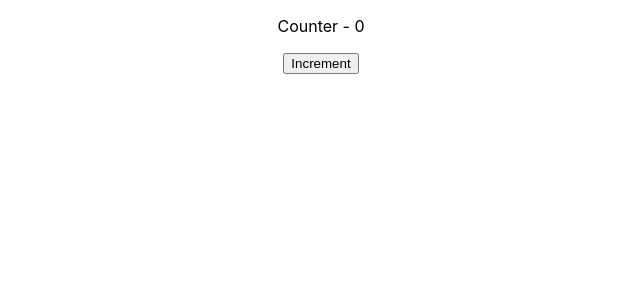
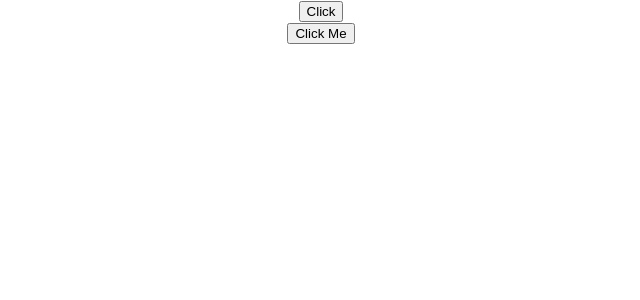
Before and after one commit to mwangangievans/ReactJs, a React (Create React App) app in the folder hello-worlrd/: page / in a window 1280 px wide. Shown: the top 300 px of the page, without its empty margins (319-959 px from the left). Built offline with nearby package versions, Linux system fonts and the light colour scheme.

Commit message:
Event binding in both class and components binding

```diff
--- a/hello-worlrd/src/App.js
+++ b/hello-worlrd/src/App.js
@@ -5,11 +5,15 @@ import Welcome from './Components/Welcome';
 import Hello from './Components/hello';
 import Message from './Components/message';
 import Counter from './Components/Counter';
+import FuctionClick from './Components/FuctionClick'
+import Classclick from './Components/Classclick'
 
 function App() {
   return (
     <div className="App">
-      <Counter/>
+      <FuctionClick/>
+      <Classclick/>
+      {/* <Counter/> */}
             {/* <Message /> */}
       {/* <Greet name="Mwangangi">
         <p>this are children</p>
--- /dev/null
+++ b/hello-worlrd/src/Components/Classclick.js
@@ -0,0 +1,16 @@
+import React, { Component } from 'react'
+
+ class Classclick extends Component {
+    clickMe(){
+        console.log("me button was clicked....");
+    }
+  render() {
+    return (
+      <div>
+        <button onClick={this.clickMe}>Click Me</button>
+      </div>
+    )
+  }
+}
+
+export default Classclick
--- a/hello-worlrd/src/Components/Counter.js
+++ b/hello-worlrd/src/Components/Counter.js
@@ -9,20 +9,36 @@ class Counter extends Component {
         }
     }
     incrementCount() {
-        this.setState({
-            count: this.state.count + 1
+        // this.setState({
+        //     count: this.state.count + 1
 
-        }, () => {
-            console.log("callback...", this.state.count);
+        // }, () => {
+        //     console.log("callback...", this.state.count);
+
+        // })
+        // console.log("count..", this.state.count);
+
+        this.setState((previousCount) =>({
+            count : previousCount.count + 1
+        }),()=>{
+            console.log("callback count..", this.state.count);
 
         })
         console.log("count..", this.state.count);
+    }
+    incrementFiveTimes(){
+        this.incrementCount()
+        this.incrementCount()
+        this.incrementCount()
+        this.incrementCount()
+        this.incrementCount()
+
     }
     render() {
         return (
             <div>
                 <p>Counter - {this.state.count}</p>
-                <button onClick={() => this.incrementCount()}>Increment</button>
+                <button onClick={() => this.incrementFiveTimes()}>Increment</button>
             </div>
         )
     }
--- /dev/null
+++ b/hello-worlrd/src/Components/FuctionClick.js
@@ -0,0 +1,14 @@
+import React from 'react'
+
+function FuctionClick() {
+    function eventhandler(){
+        console.log("button clicled...");
+}
+  return (
+    <div>
+        <button onClick={eventhandler}>Click</button>
+    </div>
+  )
+}
+
+export default FuctionClick
```
